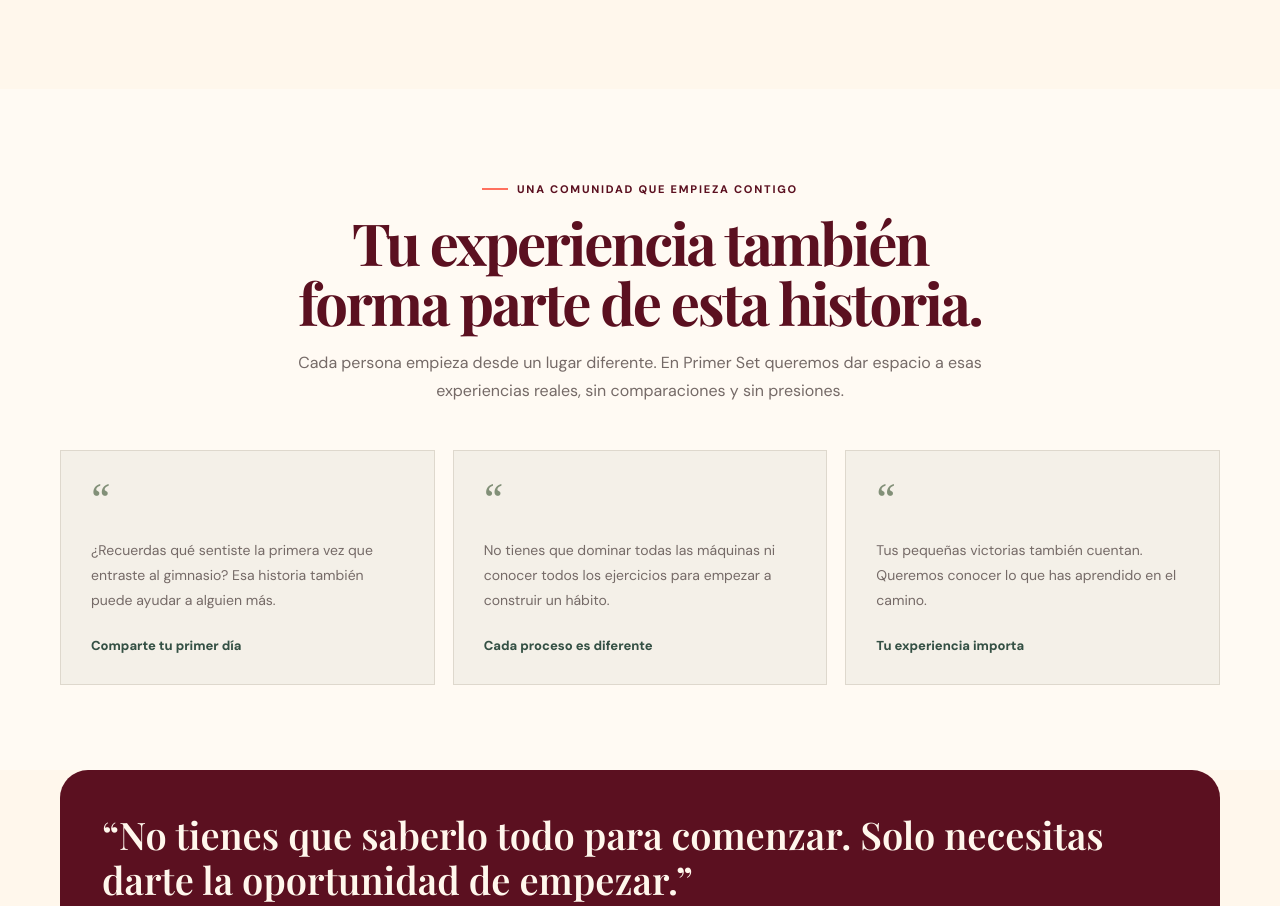
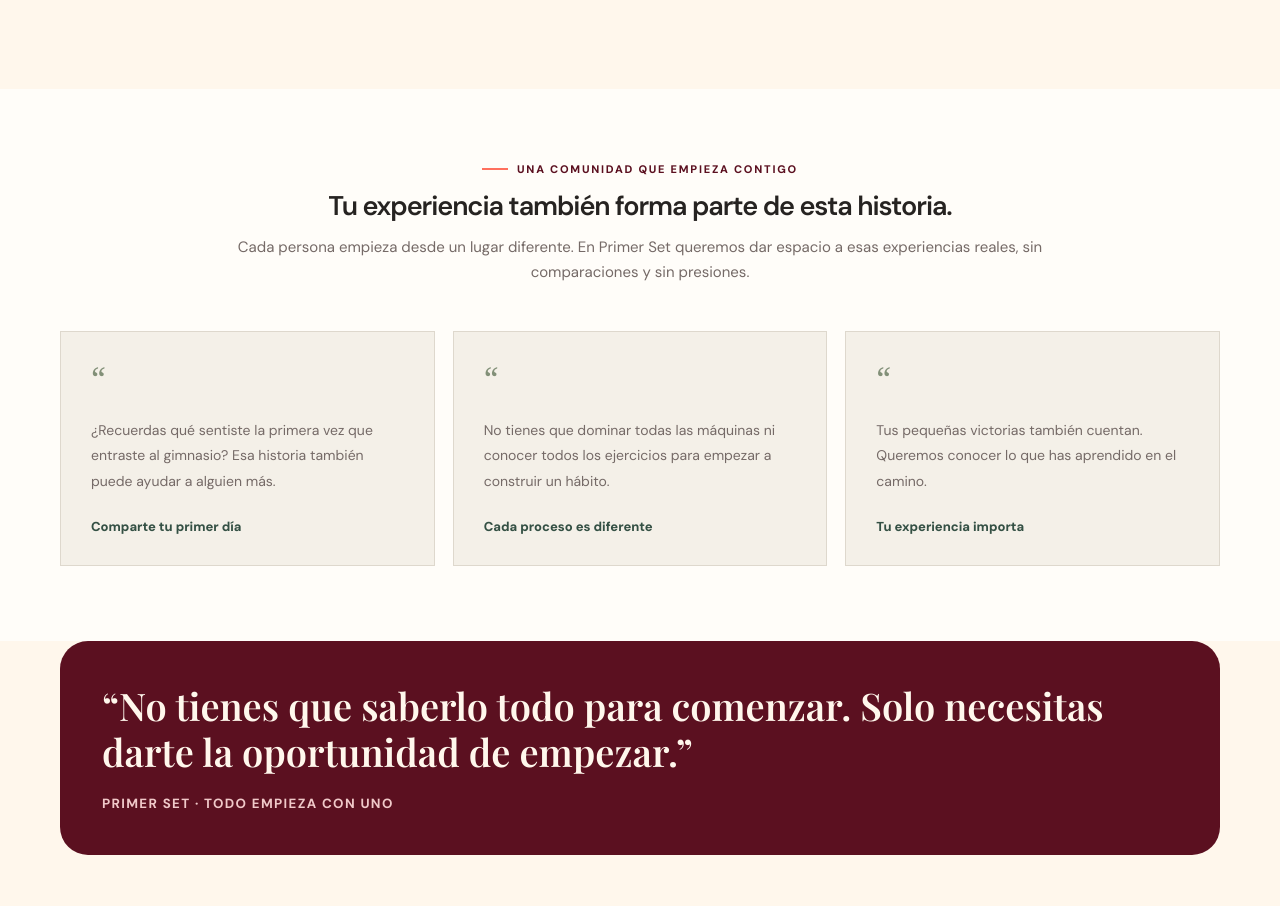
Before and after one commit to suzely250305-blip/Primer-Set-, a plain HTML site: page index.html in a window 1280 px wide. Shown: the part 2880-3786 px from the top of the page. Drawn offline with nearby package versions, Linux system fonts and the light colour scheme.

Commit message:
Update styles.css

```diff
--- a/styles.css
+++ b/styles.css
@@ -21,82 +21,86 @@ footer{background:var(--wine);color:var(--cream);padding:45px 0}.footer-row{disp
 @media(max-width:800px){.nav{height:auto;min-height:70px;flex-wrap:wrap;padding:14px 0}.navlinks{order:3;width:100%;overflow:auto;gap:20px;padding:8px 0 2px}.navlinks a{white-space:nowrap}.hero{padding:48px 0}.hero-grid,.split,.subhero-grid{grid-template-columns:1fr;gap:35px}.hero-art{min-height:390px}.hero-photo{height:350px;width:78%}.hero-sticker{width:140px;height:140px;font-size:14px}.cards,.steps{grid-template-columns:1fr}.section{padding:65px 0}.photo-stack img{height:360px}.cta-inner,.email-box{align-items:flex-start;flex-direction:column}.faq{grid-template-columns:1fr;gap:10px}}
 @media(max-width:460px){.wrap{width:min(100% - 30px,1160px)}h1{font-size:53px}.lead{font-size:16px}.hero-art{min-height:330px}.hero-photo{height:295px}.hero-sticker{width:118px;height:118px}.spark{font-size:45px}}
 
-/* SECCIÓN DE COMUNIDAD - PRIMER SET */
+
+/* SECCIÓN DE COMUNIDAD - DISEÑO ORIGINAL */
 
 .community-section {
-  padding: 85px 0;
-  background: #fffaf3;
+  padding: 65px 0 75px !important;
+  background: #fffdf9 !important;
 }
 
-.community-heading {
-  max-width: 720px;
-  margin: 0 auto 45px;
-  text-align: center;
+.community-section .community-heading {
+  width: 100% !important;
+  max-width: 850px !important;
+  margin: 0 auto 45px !important;
+  text-align: center !important;
 }
 
-.community-heading h2 {
-  margin: 16px 0;
+.community-section .community-heading h2 {
+  font-family: 'DM Sans', sans-serif !important;
+  font-size: 27px !important;
+  font-weight: 600 !important;
+  line-height: 1.3 !important;
+  color: #262321 !important;
+  margin: 12px 0 !important;
 }
 
-.community-heading p {
-  color: #756a67;
-  font-size: 16px;
-  line-height: 1.75;
+.community-section .community-heading p {
+  color: #756a67 !important;
+  font-size: 15px !important;
+  line-height: 1.7 !important;
+  margin: 0 auto !important;
 }
 
-.community-grid {
-  display: grid;
-  grid-template-columns: repeat(3, 1fr);
-  gap: 18px;
+.community-section .community-grid {
+  display: grid !important;
+  grid-template-columns: repeat(3, minmax(0, 1fr)) !important;
+  gap: 18px !important;
+  width: 100% !important;
 }
 
-.community-card {
-  background: #f4f0e8;
-  border: 1px solid #ded8cd;
-  padding: 30px;
-  min-height: 235px;
-  display: flex;
-  flex-direction: column;
-  justify-content: space-between;
-  transition: transform .25s ease;
+.community-section .community-card {
+  background: #f4f0e8 !important;
+  border: 1px solid #ded8cd !important;
+  padding: 30px !important;
+  min-height: 235px !important;
+  display: flex !important;
+  flex-direction: column !important;
+  justify-content: space-between !important;
+  text-align: left !important;
+  border-radius: 0 !important;
+  box-shadow: none !important;
 }
 
-.community-card:hover {
-  transform: translateY(-5px);
+.community-section .quote-mark {
+  display: block !important;
+  font-family: Georgia, serif !important;
+  font-size: 32px !important;
+  line-height: 1 !important;
+  color: #829078 !important;
 }
 
-.quote-mark {
-  font-family: Georgia, serif;
-  font-size: 42px;
-  line-height: .8;
-  color: #829078;
+.community-section .community-card p {
+  color: #756a67 !important;
+  font-size: 14px !important;
+  line-height: 1.8 !important;
+  margin: 22px 0 !important;
 }
 
-.community-card p {
-  color: #756a67;
-  font-size: 14px;
-  line-height: 1.8;
-  margin: 22px 0;
-}
-
-.community-card h3 {
-  color: #345044;
-  font-family: 'DM Sans', sans-serif;
-  font-size: 13px;
-  font-weight: 800;
-  margin: 0;
+.community-section .community-card h3 {
+  color: #345044 !important;
+  font-family: 'DM Sans', sans-serif !important;
+  font-size: 13px !important;
+  font-weight: 800 !important;
+  margin: 0 !important;
 }
 
 @media (max-width: 800px) {
-  .community-grid {
-    grid-template-columns: 1fr;
+  .community-section .community-grid {
+    grid-template-columns: 1fr !important;
   }
 
-  .community-section {
-    padding: 65px 0;
-  }
-
-  .community-card {
-    min-height: 205px;
+  .community-section .community-heading h2 {
+    font-size: 23px !important;
   }
 }
```
